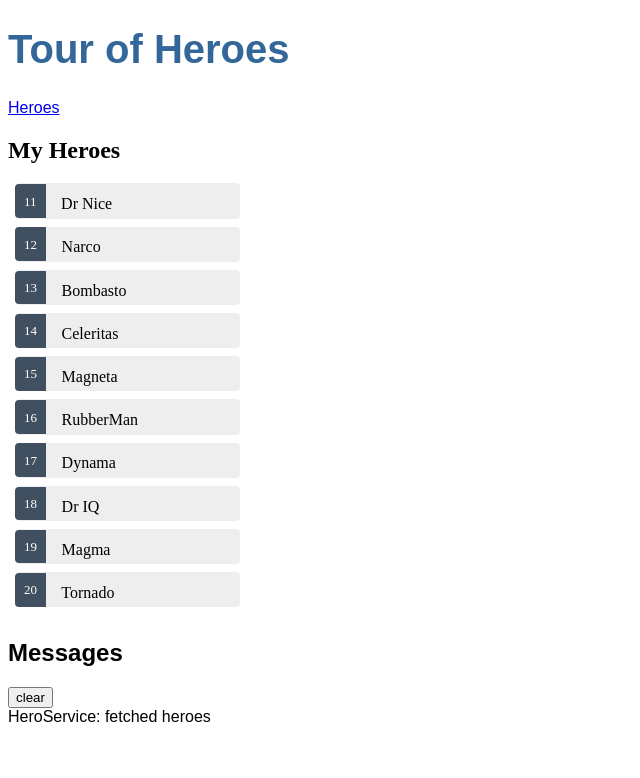
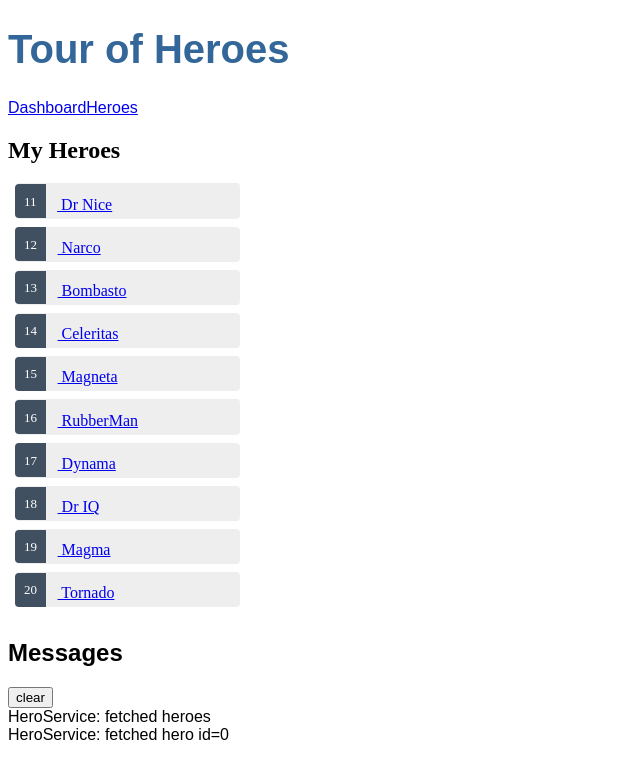
Before and after one commit to takepo/angular-tour-of-heroes, an Angular app: page /heroes in a window 1280 px wide. Shown: the top 778 px of the page, without its empty margins (0-640 px from the left). Built offline with nearby package versions, Linux system fonts and the light colour scheme.

Commit message:
feat: 各ページを整える

```diff
--- a/src/app/app.component.html
+++ b/src/app/app.component.html
@@ -1,5 +1,6 @@
 <h1>{{title}}</h1>
 <nav>
+  <a routerLink="/dashboard">Dashboard</a>
   <a routerLink="/heroes">Heroes</a>
 </nav>
 <router-outlet></router-outlet>
--- a/src/app/dashboard/dashboard.component.html
+++ b/src/app/dashboard/dashboard.component.html
@@ -1,6 +1,6 @@
 <h3>Top Heroes</h3>
 <div class="grid grid-pad">
-  <a *ngFor="let hero of heroes" class="col-1-4">
+  <a *ngFor="let hero of heroes" class="col-1-4" routerLink="/detail/{{hero.id}}">
     <div class="module hero">
       <h4>{{hero.name}}</h4>
     </div>
--- a/src/app/hero-detail/hero-detail.component.ts
+++ b/src/app/hero-detail/hero-detail.component.ts
@@ -1,5 +1,10 @@
 import { Component, OnInit, Input } from '@angular/core';
 import { Hero } from '../hero';
+import { ActivatedRoute } from '@angular/router';
+import { Location } from '@angular/common';
+
+import { HeroService } from '../hero.service';
+
 @Component({
   selector: 'app-hero-detail',
   templateUrl: './hero-detail.component.html',
@@ -7,10 +12,21 @@
 })
 export class HeroDetailComponent implements OnInit {
 
-  constructor() { }
+  constructor(
+    private route: ActivatedRoute,
+    private heroService: HeroService,
+    private location: Location
+  ) { }
   @Input() hero: Hero;
 
-  ngOnInit() {
+  ngOnInit(): void {
+    this.getHero();
+  }
+
+  getHero(): void {
+    const id = +this.route.snapshot.paramMap.get('id');
+    this.heroService.getHero(id)
+      .subscribe(hero => this.hero = hero);
   }
 
 }
--- a/src/app/hero.service.ts
+++ b/src/app/hero.service.ts
@@ -16,4 +16,10 @@
     this.messageService.add('HeroService: fetched heroes');
     return of(HEROES);
   }
+
+  getHero(id: number): Observable<Hero> {
+    // TODO: send the message _after_ fetching the hero
+    this.messageService.add(`HeroService: fetched hero id=${id}`);
+    return of(HEROES.find(hero => hero.id === id));
+  }
 }
--- a/src/app/heroes/heroes.component.html
+++ b/src/app/heroes/heroes.component.html
@@ -1,8 +1,10 @@
 <h2>My Heroes</h2>
 
 <ul class="heroes">
-  <li *ngFor="let hero of heroes" [class.selected]="hero === selectedHero" (click)="onSelect(hero)">
-    <span class="badge">{{hero.id}}</span> {{hero.name}}
+  <li *ngFor="let hero of heroes">
+    <a routerLink="/detail/{{hero.id}}">
+      <span class="badge">{{hero.id}}</span> {{hero.name}}
+    </a>
   </li>
 </ul>
 
--- a/src/app/heroes/heroes.component.ts
+++ b/src/app/heroes/heroes.component.ts
@@ -8,23 +8,14 @@
   styleUrls: ['./heroes.component.css']
 })
 export class HeroesComponent implements OnInit {
+  heroes: Hero[];
 
   constructor(private heroService: HeroService) { }
-  hero: Hero = {
-    id: 1,
-    name: 'Windstorm'
-  };
-
-  heroes: Hero[];
-
-  selectedHero: Hero;
 
   ngOnInit() {
     this.getHeroes();
   }
-  onSelect(hero: Hero): void {
-    this.selectedHero = hero;
-  }
+
   getHeroes(): void {
     this.heroService.getHeroes()
       .subscribe(heroes => this.heroes = heroes);
```
Also changed, not shown: src/app/app-routing.module.ts (+6 -1 lines).
